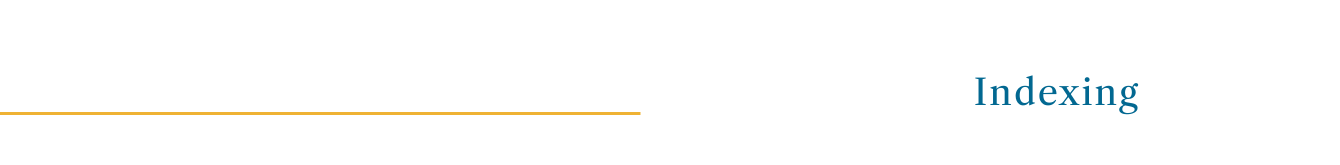
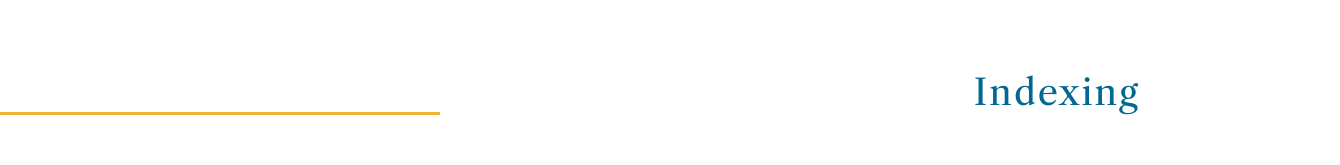
Before and after one commit to eflegg/hearth-place-counselling, a Next.js app: page /services in a window 1280 px wide. Shown: the part 390-555 px from the top of the page, 1340 px wide, since content can reach past the window. Built offline with nearby package versions, Linux system fonts and the light colour scheme; a web font is replaced by a local one.

Commit message:
set up reverse flag to reuse services title component

```diff
--- a/components/SingleService.js
+++ b/components/SingleService.js
@@ -5,25 +5,29 @@ import styled from "styled-components";
 import theme from "../components/Theme";
 import { Waypoint } from "react-waypoint";
 
+export default function SingleService(props) {
   const ServiceContainer = styled.div`
     .services-1__title {
       width: 100%;
       margin: 100px 0;
       display: flex;
+      ${props.reverse ? "flex-direction: row-reverse;" : "flex-direction: row;"}
       justify-content: space-between;
       h2 {
         width: 100%;
-      text-align: right;
+        ${props.reverse
+          ? "text-align: left;"
+          : "text-align: right;"}/* text-align: right; */
       }
       .horiz-line {
         border-bottom: 3px solid ${theme.colours.yellow};
         width: 60%;
-      transform: translateX(-20%);
+        ${props.reverse
+          ? "transform: translateX(40%);"
+          : "transform: translateX(-40%);"}/* transform: translateX(-40%); */
       }
     }
   `;
-
-export default function SingleService(props) {
   return (
     <ServiceContainer className="services-1">
       <Waypoint onEnter={props.onEnter} onLeave={props.onLeave}>
--- a/pages/services.js
+++ b/pages/services.js
@@ -15,11 +15,11 @@ const ServicesContainer = styled.section`
     margin: 100px 0;
     display: flex;
     justify-content: space-between;
-    .horiz-line {
+    /* .horiz-line {
       border-bottom: 3px solid ${theme.colours.yellow};
       width: 60%;
       transform: translateX(-40%);
-    }
+    } */
   }
   .index-dots {
     display: flex;
@@ -60,7 +60,7 @@ export default function Services() {
       </Head>
       <ServicesContainer>
         <div className="services-1">
-          <Waypoint
+          {/* <Waypoint
             onEnter={() => {
               setIndexLine(true);
               console.log("index line visible");
@@ -86,7 +86,19 @@ export default function Services() {
 
               <h2>Indexing</h2>
             </div>
-          </Waypoint>
+          </Waypoint> */}
+          <SingleService
+            onEnter={() => {
+              setIndexLine(true);
+              console.log("index line visible");
+            }}
+            onLeave={() => {
+              setIndexLine(false);
+              console.log("index line NOT visible");
+            }}
+            items={indexLine}
+            serviceTitle={"Indexing"}
+          />
           <p>
             I completed my indexing training through the acclaimed program at UC
             Berkeley. I’m a member of the Indexing Society of Canada, and was a
@@ -163,6 +175,7 @@ export default function Services() {
           </FAQ>
         </div>
         <SingleService
+          reverse
           onEnter={() => {
             setIndexLine(true);
             console.log("index line visible");
```
Lines whose indentation alone changed are shown as unchanged.
